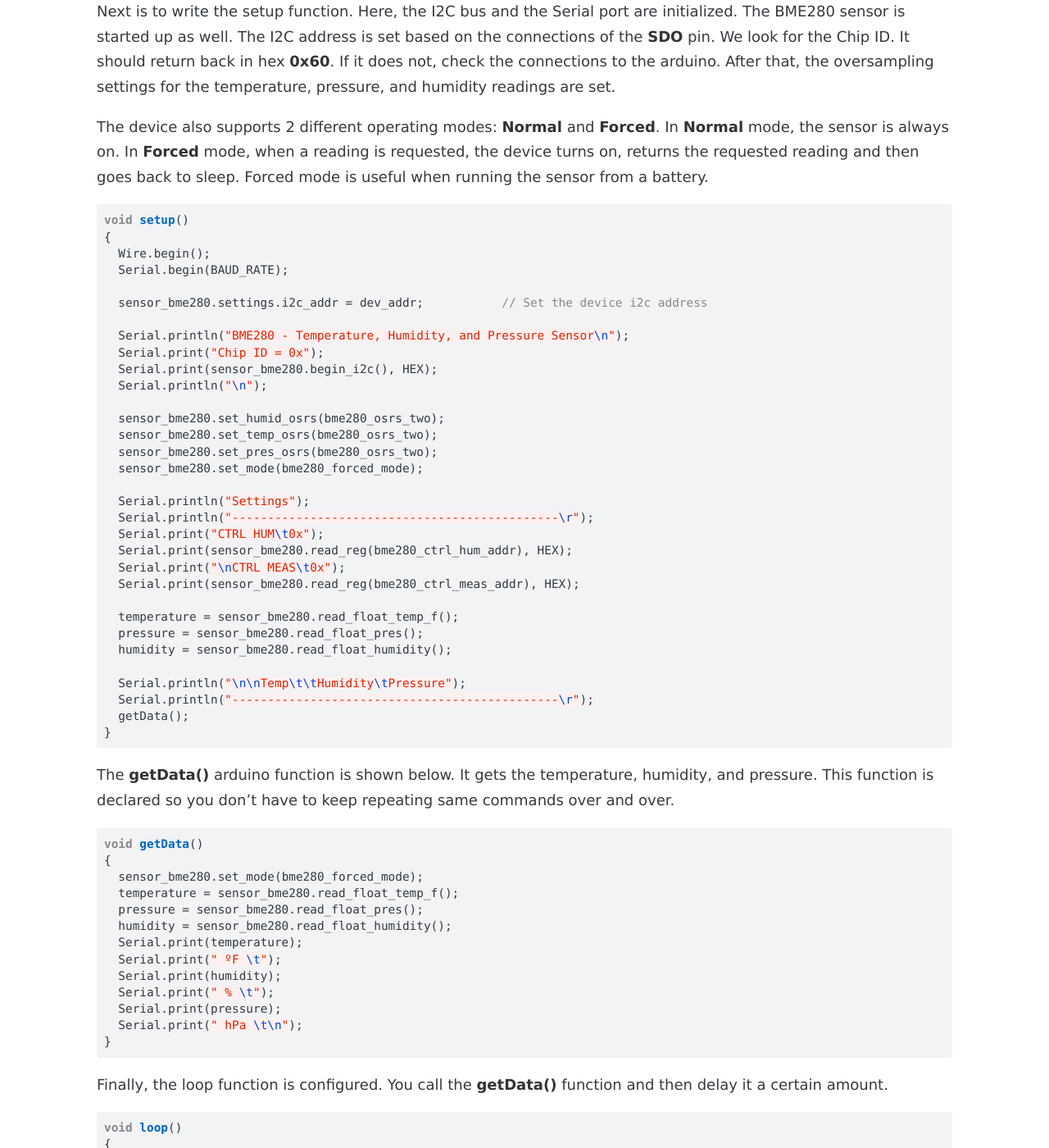
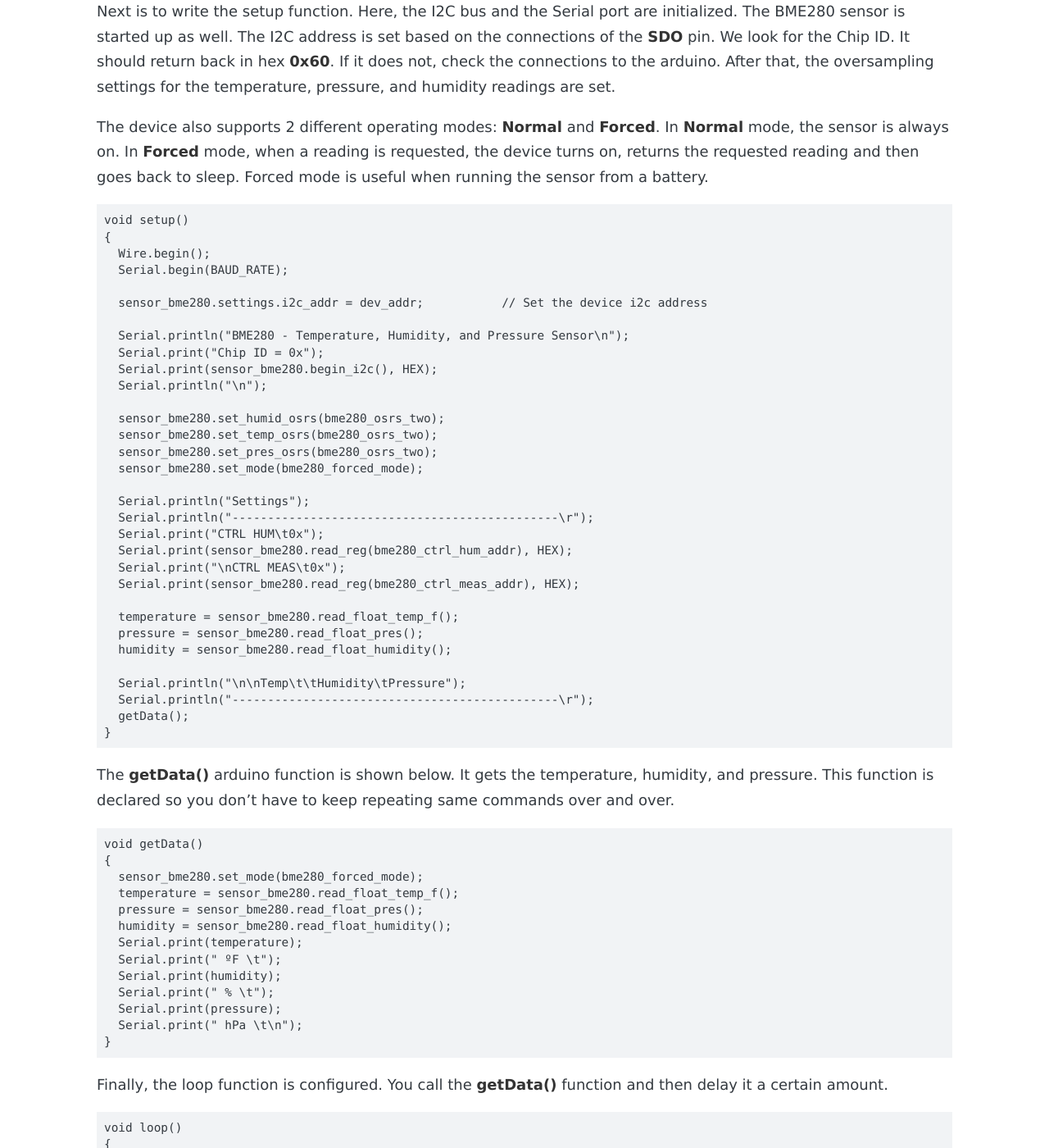
Before and after one commit to hshah89/hshah89.github.io, a Jekyll site: the page built from _posts/2019-10-12-bme280-sensor.md, in a window 1280 px wide and 1400 px high, scrolled down 2124 px. Shown: the whole window at 82% size. Built offline with Jekyll 4.4.1, drawn with Linux system fonts in a browser that asks for light colours; some web fonts are replaced; Markdown is read by kramdown in place of the engine named in the settings; some of the changed text lies outside the part shown.

Commit message:
Update 2019-10-12-bme280-sensor.md

````diff
--- a/_posts/2019-10-12-bme280-sensor.md
+++ b/_posts/2019-10-12-bme280-sensor.md
@@ -104,14 +104,14 @@ The first part is to include the BME280 library.
 #include "bme280.h"
 {% endhighlight %}
 The next part is to define the baudrate for the serial port and the device address. In this case, the device address is set to 0x76.
-``` c++
+``` arduino
 // D E F I N E S
 //-------------------------------------------------------------------------------------------------
 #define BAUD_RATE 115200
 #define dev_addr 0x76
 ```
 After setting up the library, baudrate, and the device address, declare the global variables that will be used throughout the program. At a minimum, you need to declare the object BME280 to use the sensor library.
-``` c++
+``` arduino
 // G L O B A L  V A R I A B L E S
 //-------------------------------------------------------------------------------------------------
 float pressure;               // Storing measured pressure reading
@@ -126,7 +126,7 @@ Next is to write the setup function. Here, the I2C bus and the Serial port are i
 After that, the oversampling settings for the temperature, pressure, and humidity readings are set.
 
 The device also supports 2 different operating modes: **Normal** and **Forced**. In **Normal** mode, the sensor is always on. In **Forced** mode, when a reading is requested, the device turns on, returns the requested reading and then goes back to sleep. Forced mode is useful when running the sensor from a battery.
-``` cpp
+``` arduino
 void setup()
 {
   Wire.begin();
@@ -161,7 +161,7 @@ void setup()
 }
 ```
 The **getData()** arduino function is shown below. It gets the temperature, humidity, and pressure. This function is declared so you don't have to keep repeating same commands over and over.
-``` cpp
+``` arduino
 void getData()
 {
   sensor_bme280.set_mode(bme280_forced_mode);
@@ -177,7 +177,7 @@ void getData()
 }
 ```
 Finally, the loop function is configured. You call the **getData()** function and then delay it a certain amount.
-``` cpp
+``` arduino
 void loop()
 {
   delay(10e3);
````
